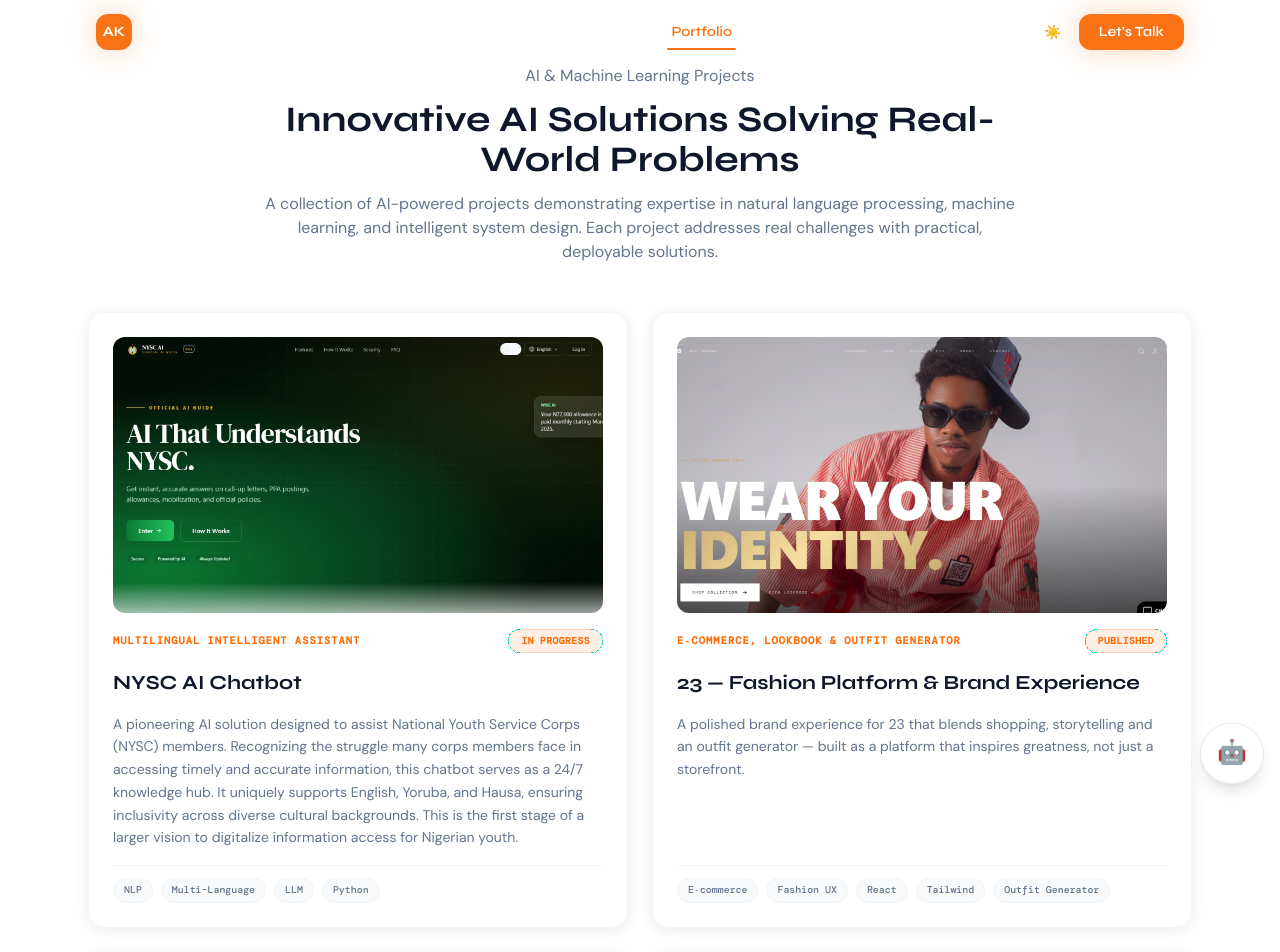
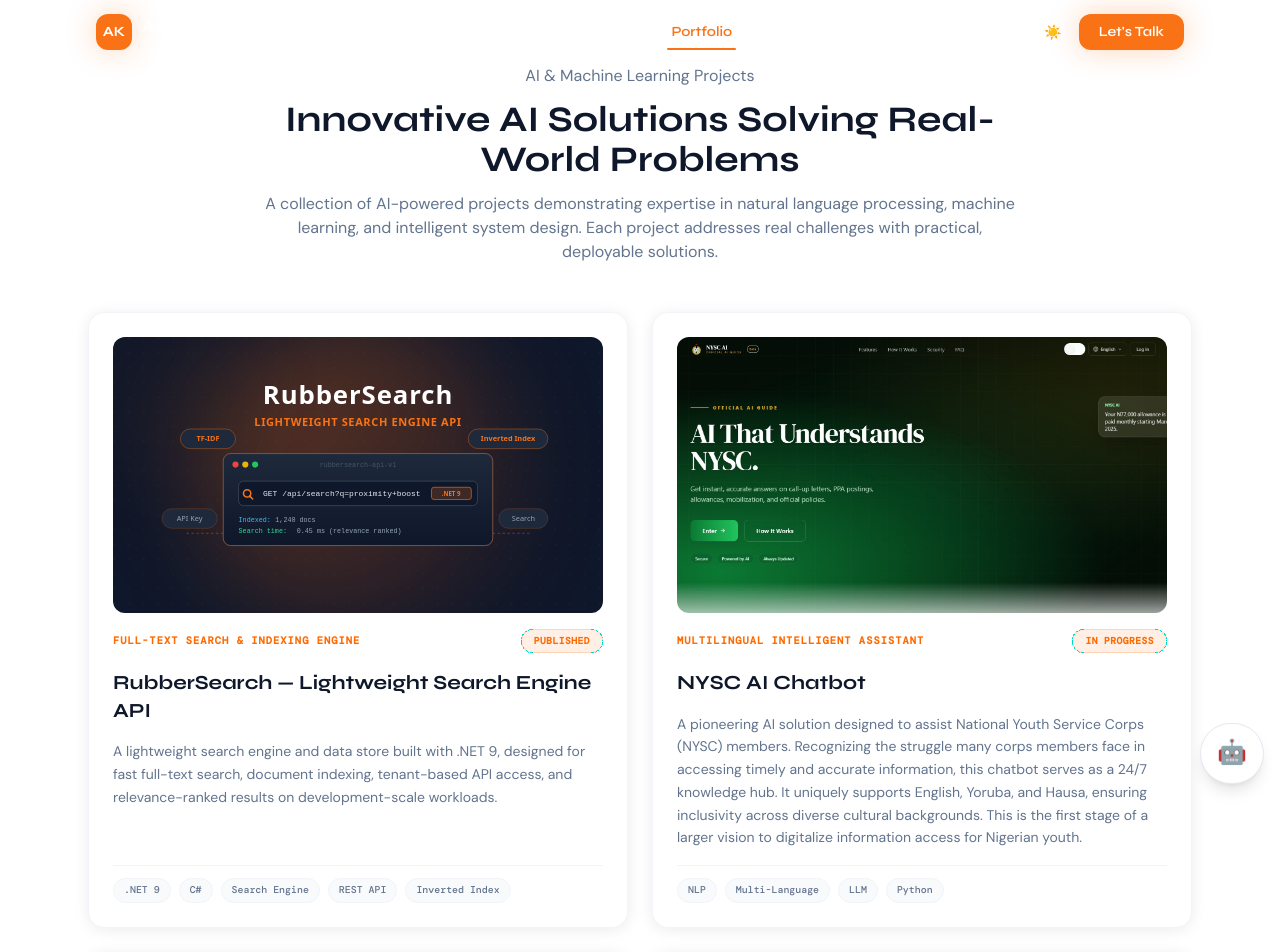
Before and after one commit to hexkoda23/portfolio, a React (Vite) app: page /portfolio in a window 1280 px wide. Shown: the top 952 px of the page. Built offline with nearby package versions, Linux system fonts and the light colour scheme; a web font is replaced by a local one.

Commit message:
feat: add RubberSearch project to portfolio and featured list

```diff
--- a/src/components/Hero.jsx
+++ b/src/components/Hero.jsx
@@ -1,7 +1,7 @@
 import React from 'react'
 
 const stats = [
-  { label: 'AI Projects', value: '9' },
+  { label: 'AI & Software Projects', value: '10' },
   { label: 'Technologies', value: '15+' },
   { label: 'Production Ready', value: '100%' },
 ]
--- a/src/pages/Home.jsx
+++ b/src/pages/Home.jsx
@@ -45,6 +45,17 @@ const process = [
 ]
 
 const featuredProjects = [
+  {
+    title: 'RubberSearch — Lightweight Search Engine API',
+    subtitle: 'Full-Text Search & Indexing Engine',
+    status: 'Published',
+    description:
+      'A lightweight search engine and data store built with .NET 9, designed for fast full-text search, document indexing, tenant-based API access, and relevance-ranked results on development-scale workloads.',
+    tags: ['.NET 9', 'C#', 'Search Engine', 'REST API', 'Inverted Index'],
+    images: ['/rubbersearch/rubbersearch-cover.svg'],
+    github: 'https://github.com/Ugbe/Rubbersearch',
+    demo: 'https://rubbersearch-bdgcheg2d4gagqau.canadacentral-01.azurewebsites.net/swagger/index.html'
+  },
   {
     title: 'NYSC AI Chatbot',
     subtitle: 'Multilingual Intelligent Assistant',
@@ -123,7 +134,7 @@ export default function Home() {
         <div className="max-w-6xl mx-auto px-4 sm:px-6 relative z-10">
           <div className="grid grid-cols-2 lg:grid-cols-4 gap-6">
             {[
-              { value: '9', label: 'AI Projects', sub: 'Production-ready' },
+              { value: '10', label: 'AI & Software Projects', sub: 'Production-ready' },
               { value: '15+', label: 'Technologies', sub: 'AI/ML frameworks' },
               { value: '3+', label: 'Years Experience', sub: 'Building AI systems' },
               { value: '100%', label: 'Delivery Rate', sub: 'Client satisfaction' },
--- a/src/pages/Portfolio.jsx
+++ b/src/pages/Portfolio.jsx
@@ -3,6 +3,74 @@ import ProjectCard from '../components/ProjectCard'
 import ProjectDetail from '../components/ProjectDetail'
 
 const portfolioItems = [
+  {
+    id: 11,
+    title: 'RubberSearch — Lightweight Search Engine API',
+    subtitle: 'Full-Text Search & Indexing Engine',
+    status: 'Published',
+    description:
+      'A lightweight search engine and data store built with .NET 9, designed for fast full-text search, document indexing, tenant-based API access, and relevance-ranked results on development-scale workloads.',
+    tags: ['.NET 9', 'C#', 'Search Engine', 'REST API', 'Inverted Index'],
+    category: 'Backend Engineering & Search Infrastructure',
+    overview:
+      'RubberSearch is a compact full-text search engine that lets applications index documents and retrieve relevant results through a REST API. It combines document storage, tokenization, inverted indexing, API-key-based tenancy, and relevance scoring into a developer-friendly search service.',
+    whyImpressive:
+      'This project demonstrates strong backend engineering fundamentals by implementing the core building blocks of a search engine from scratch: tokenization, n-gram indexing, posting lists, TF-IDF-style scoring, title boosting, proximity ranking, tenant isolation, API authentication, Swagger documentation, and testable service architecture.',
+    coreConcepts: [
+      'Full-Text Search',
+      'Inverted Indexing',
+      'N-Gram Tokenization',
+      'TF-IDF-Style Ranking',
+      'Proximity Boosting',
+      'Tenant-Based API Keys',
+      'REST API Design'
+    ],
+    techStack: [
+      '.NET 9',
+      'C#',
+      'ASP.NET Core Web API',
+      'Swagger / OpenAPI',
+      'JSON File Storage',
+      'xUnit',
+      'HTML',
+      'CSS',
+      'JavaScript'
+    ],
+    features: [
+      'Document indexing through POST /api/index',
+      'Search through GET and POST /api/search',
+      'API key generation through /api/requestkey',
+      'Tenant-based indexes so each API key maps to a separate search space',
+      'Inverted index storage with token-to-document postings',
+      'N-gram tokenization for flexible partial matching',
+      'TF-IDF-style relevance scoring',
+      'Title boosting to prioritize matches in document titles',
+      'Proximity boosting for multi-word queries',
+      'Swagger UI for API testing and documentation',
+      'Simple built-in web interface for indexing and searching documents',
+      'Unit tests for tokenizer and indexing behavior'
+    ],
+    problemStatement:
+      'Many small applications need fast, simple search without the overhead of running a production-scale search platform. Developers often need a lightweight service that can index documents, search them quickly, and expose clear APIs for testing, prototypes, internal tools, and early-stage products.',
+    approach:
+      'RubberSearch uses ASP.NET Core to expose REST endpoints for indexing, searching, and API-key creation. Documents are tokenized into words and n-grams, then stored in an inverted index where each token maps to document postings. Search queries are tokenized the same way, matched against the index, scored with TF-IDF-style relevance, boosted when matches appear in titles, and further adjusted using proximity scoring for multi-token queries. API keys map users to tenants, giving each tenant its own logical index.',
+    deliverables: [
+      'ASP.NET Core REST API for indexing and search',
+      'Tenant-aware API key authentication',
+      'Core search and indexing services',
+      'JSON-backed document and index repositories',
+      'Swagger/OpenAPI documentation',
+      'Static web UI for API key generation, document indexing, and search testing',
+      'Unit tests covering tokenizer and indexing logic'
+    ],
+    limitations:
+      'RubberSearch is currently optimized for smaller and development-scale workloads. Future improvements could include persistent database-backed storage, distributed indexing, autocomplete completion, improved ranking algorithms, observability dashboards, production hardening, and horizontal scaling.',
+    images: [
+      '/rubbersearch/rubbersearch-cover.svg'
+    ],
+    github: 'https://github.com/Ugbe/Rubbersearch',
+    demo: 'https://rubbersearch-bdgcheg2d4gagqau.canadacentral-01.azurewebsites.net/swagger/index.html'
+  },
   {
     id: 10,
     title: 'NYSC AI Chatbot',
```
Also changed, not shown: public/rubbersearch/rubbersearch-cover.svg (added).
